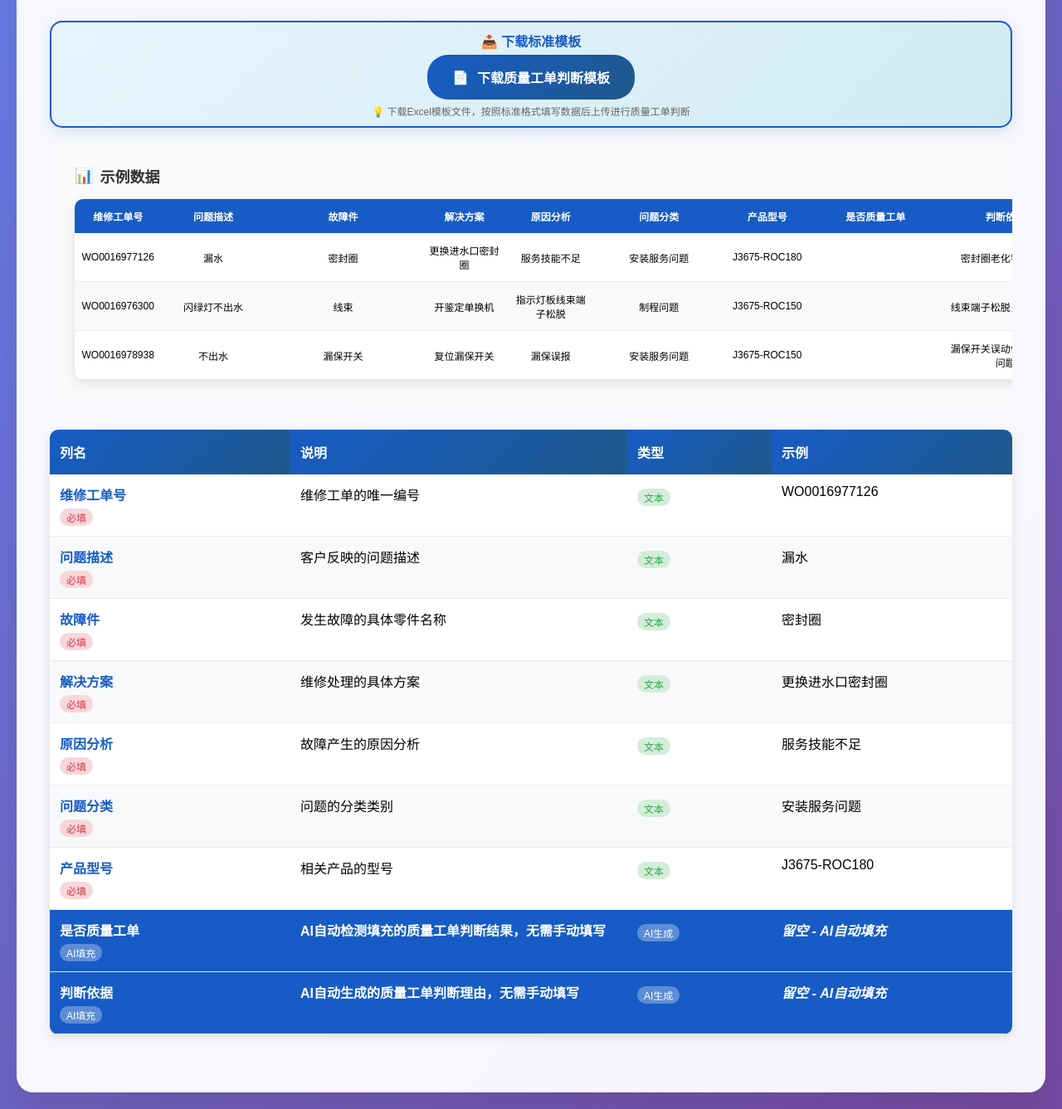
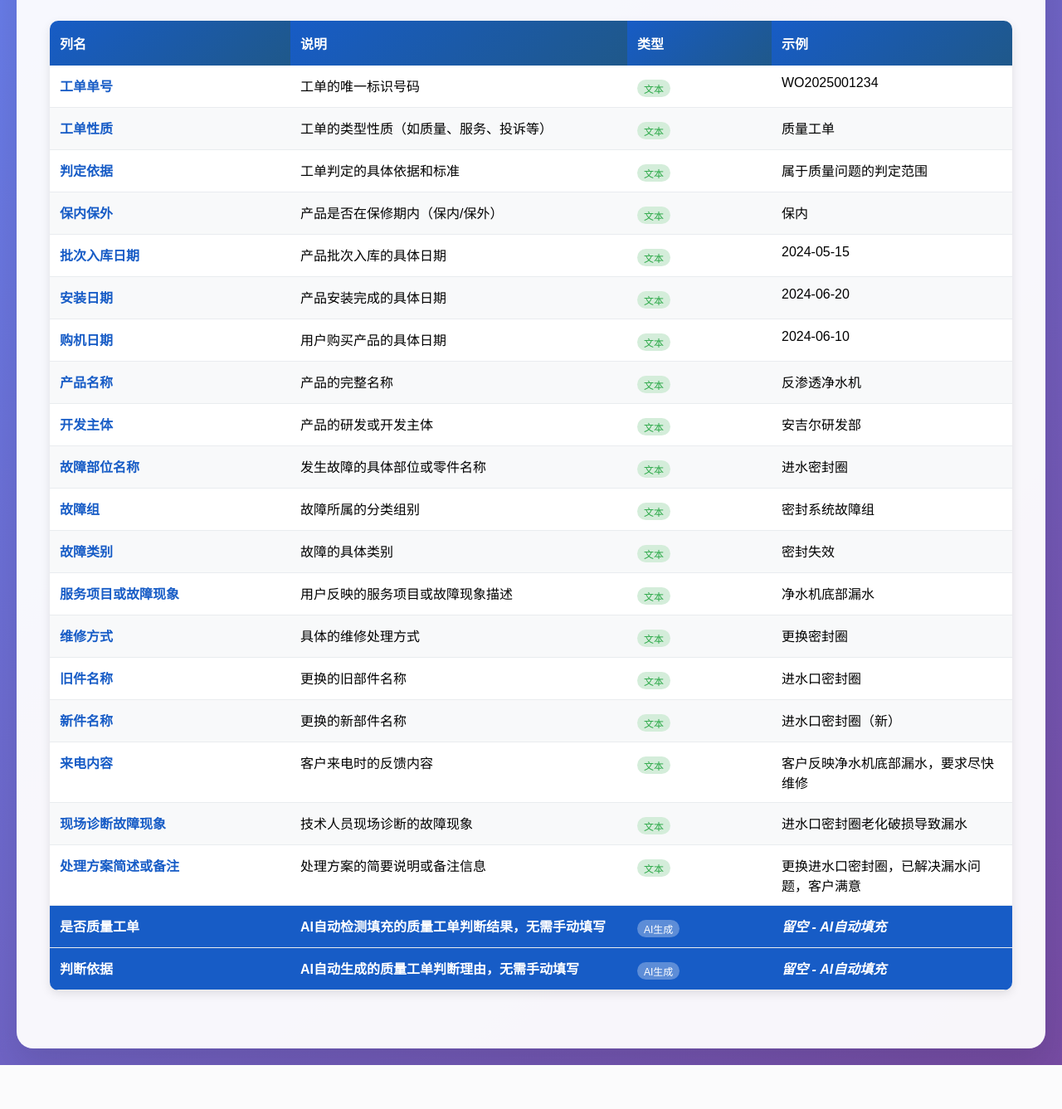
Before and after one commit to T0matoJuice/Angel, a Flask app: page /excel/format-standard/quality in a window 1280 px wide. Shown: the part 160-1497 px from the top of the page at 83% size. After the commit the page ends 1444 px from the top, so only its background shows below. Run offline with Flask 3, Linux system fonts and the light colour scheme; the visitor is signed in with stand-in values (Sample User, id 1); data that the repository does not hold is empty; parts of the project's set-up code (start-up, migrations or seed data) failed here and were passed over.

Commit message:
统计图表与工单标准格式修改
隐藏了下载按钮，修改工单标准格式页面

```diff
--- a/LLM_Detect_master/LLM_Detect_master/LLM_Detection_System/templates/drawing_chats.html
+++ b/LLM_Detect_master/LLM_Detect_master/LLM_Detection_System/templates/drawing_chats.html
@@ -657,7 +657,7 @@
 
             <button class="btn btn-primary" onclick="handleQuery()">🔍 查询</button>
             <button class="btn btn-secondary" onclick="handleReset()">重置</button>
-            <a class="btn btn-primary" href="#" download="ai_issue.csv">📥 下载</a>
+{#            <a class="btn btn-primary" href="#" download="ai_issue.csv">📥 下载</a>#}
         </div>
 
         <!-- 图表区 -->
--- a/LLM_Detect_master/LLM_Detect_master/LLM_Detection_System/templates/excel_charts.html
+++ b/LLM_Detect_master/LLM_Detect_master/LLM_Detection_System/templates/excel_charts.html
@@ -457,7 +457,7 @@
       </select>
       <button class="btn btn-primary" onclick="handleQuery()">🔍 查询</button>
       <button class="btn btn-secondary" onclick="handleReset()">重置</button>
-      <a class="btn btn-primary" href="#" download="accuracy_report.csv">📥 下载</a>
+{#      <a class="btn btn-primary" href="#" download="accuracy_report.csv">📥 下载</a>#}
     </div>
 
     <!-- 同步人工判定结果区域 -->
--- a/LLM_Detect_master/LLM_Detect_master/LLM_Detection_System/templates/excel_format_quality.html
+++ b/LLM_Detect_master/LLM_Detect_master/LLM_Detection_System/templates/excel_format_quality.html
@@ -276,68 +276,68 @@
 
     <div class="content">
       <!-- 下载模板 -->
-      <div class="download-section">
-        <h3 style="margin-bottom: 5px; color: #175cc6; font-size: 16px; font-weight: 700;">📥 下载标准模板</h3>
-        <a href="/excel/download-template/quality" class="download-btn">
-          <span>📄</span><span>下载质量工单判断模板</span>
-        </a>
-        <p style="margin-top: 5px; color: #666; font-size: 12px;">💡 下载Excel模板文件，按照标准格式填写数据后上传进行质量工单判断</p>
-      </div>
+{#      <div class="download-section">#}
+{#        <h3 style="margin-bottom: 5px; color: #175cc6; font-size: 16px; font-weight: 700;">📥 下载标准模板</h3>#}
+{#        <a href="/excel/download-template/quality" class="download-btn">#}
+{#          <span>📄</span><span>下载质量工单判断模板</span>#}
+{#        </a>#}
+{#        <p style="margin-top: 5px; color: #666; font-size: 12px;">💡 下载Excel模板文件，按照标准格式填写数据后上传进行质量工单判断</p>#}
+{#      </div>#}
 
       <!-- 示例数据（已加判断依据） -->
-      <div class="example-section">
-        <div class="example-title"><span>📊</span><span>示例数据</span></div>
-        <table class="example-table">
-          <thead>
-            <tr>
-              <th>维修工单号</th>
-              <th>问题描述</th>
-              <th>故障件</th>
-              <th>解决方案</th>
-              <th>原因分析</th>
-              <th>问题分类</th>
-              <th>产品型号</th>
-              <th>是否质量工单</th>
-              <th>判断依据</th>
-            </tr>
-          </thead>
-          <tbody>
-            <tr>
-              <td>WO0016977126</td>
-              <td>漏水</td>
-              <td>密封圈</td>
-              <td>更换进水口密封圈</td>
-              <td>服务技能不足</td>
-              <td>安装服务问题</td>
-              <td>J3675-ROC180</td>
-              <td></td>
-              <td>密封圈老化导致漏水</td>
-            </tr>
-            <tr>
-              <td>WO0016976300</td>
-              <td>闪绿灯不出水</td>
-              <td>线束</td>
-              <td>开鉴定单换机</td>
-              <td>指示灯板线束端子松脱</td>
-              <td>制程问题</td>
-              <td>J3675-ROC150</td>
-              <td></td>
-              <td>线束端子松脱，制造缺陷</td>
-            </tr>
-            <tr>
-              <td>WO0016978938</td>
-              <td>不出水</td>
-              <td>漏保开关</td>
-              <td>复位漏保开关</td>
-              <td>漏保误报</td>
-              <td>安装服务问题</td>
-              <td>J3675-ROC150</td>
-              <td></td>
-              <td>漏保开关误动作，非质量问题</td>
-            </tr>
-          </tbody>
-        </table>
-      </div>
+{#      <div class="example-section">#}
+{#        <div class="example-title"><span>📊</span><span>示例数据</span></div>#}
+{#        <table class="example-table">#}
+{#          <thead>#}
+{#            <tr>#}
+{#              <th>维修工单号</th>#}
+{#              <th>问题描述</th>#}
+{#              <th>故障件</th>#}
+{#              <th>解决方案</th>#}
+{#              <th>原因分析</th>#}
+{#              <th>问题分类</th>#}
+{#              <th>产品型号</th>#}
+{#              <th>是否质量工单</th>#}
+{#              <th>判断依据</th>#}
+{#            </tr>#}
+{#          </thead>#}
+{#          <tbody>#}
+{#            <tr>#}
+{#              <td>WO0016977126</td>#}
+{#              <td>漏水</td>#}
+{#              <td>密封圈</td>#}
+{#              <td>更换进水口密封圈</td>#}
+{#              <td>服务技能不足</td>#}
+{#              <td>安装服务问题</td>#}
+{#              <td>J3675-ROC180</td>#}
+{#              <td></td>#}
+{#              <td>密封圈老化导致漏水</td>#}
+{#            </tr>#}
+{#            <tr>#}
+{#              <td>WO0016976300</td>#}
+{#              <td>闪绿灯不出水</td>#}
+{#              <td>线束</td>#}
+{#              <td>开鉴定单换机</td>#}
+{#              <td>指示灯板线束端子松脱</td>#}
+{#              <td>制程问题</td>#}
+{#              <td>J3675-ROC150</td>#}
+{#              <td></td>#}
+{#              <td>线束端子松脱，制造缺陷</td>#}
+{#            </tr>#}
+{#            <tr>#}
+{#              <td>WO0016978938</td>#}
+{#              <td>不出水</td>#}
+{#              <td>漏保开关</td>#}
+{#              <td>复位漏保开关</td>#}
+{#              <td>漏保误报</td>#}
+{#              <td>安装服务问题</td>#}
+{#              <td>J3675-ROC150</td>#}
+{#              <td></td>#}
+{#              <td>漏保开关误动作，非质量问题</td>#}
+{#            </tr>#}
+{#          </tbody>#}
+{#        </table>#}
+{#      </div>#}
 
       <!-- 格式说明（已加判断依据） -->
       <table class="format-table">
@@ -350,73 +350,162 @@
           </tr>
         </thead>
         <tbody>
+        <tbody>
           <tr>
             <td>
-              <div class="column-name">维修工单号</div>
-              <div class="required">必填</div>
+              <div class="column-name">工单单号</div>
             </td>
-            <td>维修工单的唯一编号</td>
+            <td>工单的唯一标识号码</td>
             <td><div class="column-type">文本</div></td>
-            <td>WO0016977126</td>
+            <td>WO2025001234</td>
           </tr>
           <tr>
             <td>
-              <div class="column-name">问题描述</div>
-              <div class="required">必填</div>
+              <div class="column-name">工单性质</div>
             </td>
-            <td>客户反映的问题描述</td>
+            <td>工单的类型性质（如质量、服务、投诉等）</td>
             <td><div class="column-type">文本</div></td>
-            <td>漏水</td>
+            <td>质量工单</td>
           </tr>
           <tr>
             <td>
-              <div class="column-name">故障件</div>
-              <div class="required">必填</div>
+              <div class="column-name">判定依据</div>
             </td>
-            <td>发生故障的具体零件名称</td>
+            <td>工单判定的具体依据和标准</td>
             <td><div class="column-type">文本</div></td>
-            <td>密封圈</td>
+            <td>属于质量问题的判定范围</td>
           </tr>
           <tr>
             <td>
-              <div class="column-name">解决方案</div>
-              <div class="required">必填</div>
+              <div class="column-name">保内保外</div>
             </td>
-            <td>维修处理的具体方案</td>
+            <td>产品是否在保修期内（保内/保外）</td>
             <td><div class="column-type">文本</div></td>
-            <td>更换进水口密封圈</td>
+            <td>保内</td>
           </tr>
           <tr>
             <td>
-              <div class="column-name">原因分析</div>
-              <div class="required">必填</div>
+              <div class="column-name">批次入库日期</div>
             </td>
-            <td>故障产生的原因分析</td>
+            <td>产品批次入库的具体日期</td>
             <td><div class="column-type">文本</div></td>
-            <td>服务技能不足</td>
+            <td>2024-05-15</td>
           </tr>
           <tr>
             <td>
-              <div class="column-name">问题分类</div>
-              <div class="required">必填</div>
+              <div class="column-name">安装日期</div>
             </td>
-            <td>问题的分类类别</td>
+            <td>产品安装完成的具体日期</td>
             <td><div class="column-type">文本</div></td>
-            <td>安装服务问题</td>
+            <td>2024-06-20</td>
           </tr>
           <tr>
             <td>
-              <div class="column-name">产品型号</div>
-              <div class="required">必填</div>
+              <div class="column-name">购机日期</div>
             </td>
-            <td>相关产品的型号</td>
+            <td>用户购买产品的具体日期</td>
             <td><div class="column-type">文本</div></td>
-            <td>J3675-ROC180</td>
+            <td>2024-06-10</td>
+          </tr>
+          <tr>
+            <td>
+              <div class="column-name">产品名称</div>
+            </td>
+            <td>产品的完整名称</td>
+            <td><div class="column-type">文本</div></td>
+            <td>反渗透净水机</td>
+          </tr>
+          <tr>
+            <td>
+              <div class="column-name">开发主体</div>
+            </td>
+            <td>产品的研发或开发主体</td>
+            <td><div class="column-type">文本</div></td>
+            <td>安吉尔研发部</td>
+          </tr>
+          <tr>
+            <td>
+              <div class="column-name">故障部位名称</div>
+            </td>
+            <td>发生故障的具体部位或零件名称</td>
+            <td><div class="column-type">文本</div></td>
+            <td>进水密封圈</td>
+          </tr>
+          <tr>
+            <td>
+              <div class="column-name">故障组</div>
+            </td>
+            <td>故障所属的分类组别</td>
+            <td><div class="column-type">文本</div></td>
+            <td>密封系统故障组</td>
+          </tr>
+          <tr>
+            <td>
+              <div class="column-name">故障类别</div>
+            </td>
+            <td>故障的具体类别</td>
+            <td><div class="column-type">文本</div></td>
+            <td>密封失效</td>
+          </tr>
+          <tr>
+            <td>
+              <div class="column-name">服务项目或故障现象</div>
+            </td>
+            <td>用户反映的服务项目或故障现象描述</td>
+            <td><div class="column-type">文本</div></td>
+            <td>净水机底部漏水</td>
+          </tr>
+          <tr>
+            <td>
+              <div class="column-name">维修方式</div>
+            </td>
+            <td>具体的维修处理方式</td>
+            <td><div class="column-type">文本</div></td>
+            <td>更换密封圈</td>
+          </tr>
+          <tr>
+            <td>
+              <div class="column-name">旧件名称</div>
+            </td>
+            <td>更换的旧部件名称</td>
+            <td><div class="column-type">文本</div></td>
+            <td>进水口密封圈</td>
+          </tr>
+          <tr>
+            <td>
+              <div class="column-name">新件名称</div>
+            </td>
+            <td>更换的新部件名称</td>
+            <td><div class="column-type">文本</div></td>
+            <td>进水口密封圈（新）</td>
+          </tr>
+          <tr>
+            <td>
+              <div class="column-name">来电内容</div>
+            </td>
+            <td>客户来电时的反馈内容</td>
+            <td><div class="column-type">文本</div></td>
+            <td>客户反映净水机底部漏水，要求尽快维修</td>
+          </tr>
+          <tr>
+            <td>
+              <div class="column-name">现场诊断故障现象</div>
+            </td>
+            <td>技术人员现场诊断的故障现象</td>
+            <td><div class="column-type">文本</div></td>
+            <td>进水口密封圈老化破损导致漏水</td>
+          </tr>
+          <tr>
+            <td>
+              <div class="column-name">处理方案简述或备注</div>
+            </td>
+            <td>处理方案的简要说明或备注信息</td>
+            <td><div class="column-type">文本</div></td>
+            <td>更换进水口密封圈，已解决漏水问题，客户满意</td>
           </tr>
           <tr style="background: #175cc6;">
             <td>
               <div class="column-name" style="color: #ffffff;">是否质量工单</div>
-              <div class="optional" style="background: rgba(255,255,255,0.3); color: #ffffff;">AI填充</div>
             </td>
             <td style="color: #ffffff; font-weight: 600;">AI自动检测填充的质量工单判断结果，无需手动填写</td>
             <td><div class="column-type" style="background: rgba(255,255,255,0.3); color: #ffffff;">AI生成</div></td>
@@ -425,7 +514,6 @@
           <tr style="background: #175cc6;">
             <td>
               <div class="column-name" style="color: #ffffff;">判断依据</div>
-              <div class="optional" style="background: rgba(255,255,255,0.3); color: #ffffff;">AI填充</div>
             </td>
             <td style="color: #ffffff; font-weight: 600;">AI自动生成的质量工单判断理由，无需手动填写</td>
             <td><div class="column-type" style="background: rgba(255,255,255,0.3); color: #ffffff;">AI生成</div></td>
```
